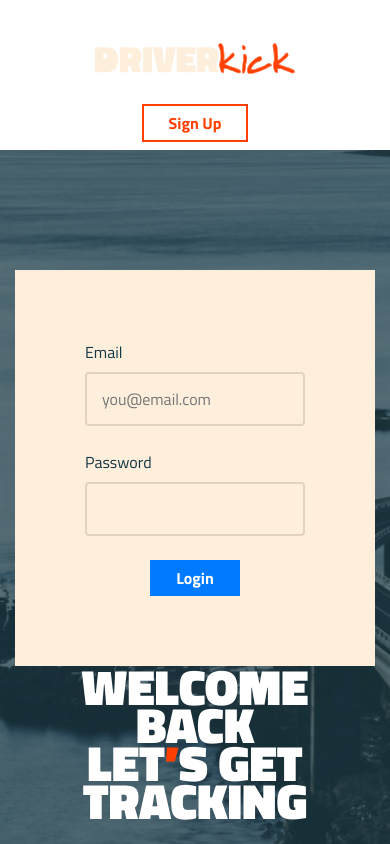
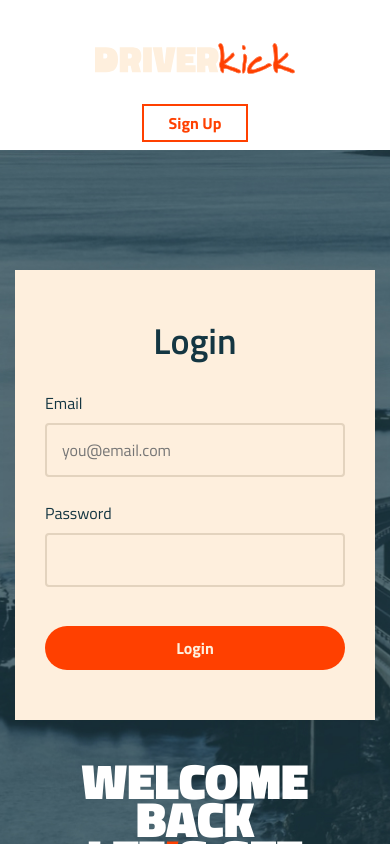
Before and after one commit to NinaRocket/DRIVERkick, a React (Create React App) app in the folder client/: page /login in a window 390 px wide. Shown: the top 844 px of the page. Built offline with nearby package versions, Linux system fonts and the light colour scheme.

Commit message:
Added login form responsive styles

```diff
--- a/client/src/components/Login/LoginForm/index.js
+++ b/client/src/components/Login/LoginForm/index.js
@@ -43,6 +43,7 @@ function LoginForm() {
     return (
         <div className="g__form-container">
             <form>
+                <h2 className="login__title">Login</h2>
                 <div className="g__label-group">
                     <label className="form-label" htmlFor="email">
                         Email
@@ -75,7 +76,7 @@ function LoginForm() {
 
                 </div>
 
-                <button className="btn btn-primary" onClick={submitUserLogin} type="submit"
+                <button className="btn g__form-submit-btn" onClick={submitUserLogin} type="submit"
                 >Login</button>
 
             </form>
--- a/client/src/components/Login/LoginForm/style.css
+++ b/client/src/components/Login/LoginForm/style.css
@@ -0,0 +1,3 @@
+.login__title {
+    margin-bottom: 30px;
+}
--- a/client/src/components/UserDash/UserNewVehicleForm/index.js
+++ b/client/src/components/UserDash/UserNewVehicleForm/index.js
@@ -115,7 +115,7 @@ function UserNewVehicleForm() {
               </div>
             </div>
             <button
-              className="btn vehicle-form__submit-btn"
+              className="btn g__form-submit-btn"
               onClick={submitUserVehicle}
               type="submit"
             >
--- a/client/src/components/UserDash/UserNewVehicleForm/style.css
+++ b/client/src/components/UserDash/UserNewVehicleForm/style.css
@@ -15,12 +15,3 @@
 .vehicle-form__vin-item {
     margin-bottom: 40px;
 }
-
-.vehicle-form__submit-btn {
-    padding: 10px;
-    width: 100%;
-    color: #FEEFDD;
-    background-color: #FF4000;
-    font-weight: bold;
-    border: none;
-  }
--- a/client/src/global.css
+++ b/client/src/global.css
@@ -201,6 +201,7 @@ Forms
   -webkit-box-shadow: 0px 34px 74px rgba(0, 0, 0, 0.05);
   -moz-box-shadow: 0px 34px 74px rgba(0, 0, 0, 0.05);
   box-shadow: 0px 34px 74px rgba(0, 0, 0, 0.05);
+  margin-bottom: 40px;
 }
 
 .g__label-group {
@@ -208,6 +209,17 @@ Forms
   flex-direction: column;
   margin-bottom: 1.5rem;
   text-align: left;
+}
+
+.g__form-submit-btn {
+  padding: 10px;
+  width: 100%;
+  color: #FEEFDD;
+  background-color: #FF4000;
+  font-weight: bold;
+  border: none;
+  border-radius: 50px;
+  margin-top: 15px;
 }
 
 
@@ -291,3 +303,11 @@ Mobile Styles
 ////////////////////////////////////////
 \\\\\\\\\\\\\\\\\\\\\\\\\\\\\\\\\\\\\\\\
 ———————————————————————————————————————*/
+
+@media only screen and (max-width: 575px) {
+  .g__form-container {
+    padding: 50px 30px;
+  }
+
+
+}
```
